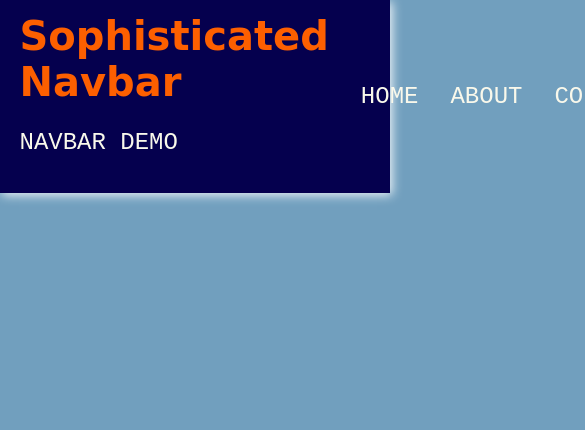
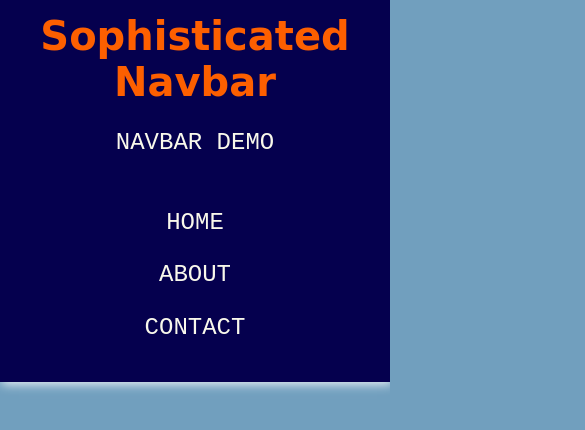
Before and after one commit to grbrooks/javascript-websit, a plain HTML site: page flexbox.html in a window 390 px wide. Shown: the top 430 px of the page, 585 px wide, since content can reach past the window. Drawn offline with Linux system fonts and the light colour scheme.

Commit message:
--- Auto-Git Commit ---

```diff
--- a/flexbox.html
+++ b/flexbox.html
@@ -69,6 +69,21 @@
         nav a:focus {
             color: #fd5f00;
         }
+
+        @media (max-width: 640px) {
+            .container {
+                text-align: center;
+            }
+            .container-nav {
+                flex-direction: column;
+            }
+            nav ul {
+                flex-direction: column;
+            }
+            nav li {
+                margin: 0.8em 0;
+            }
+        }
     </style>
 </head>
 
```
